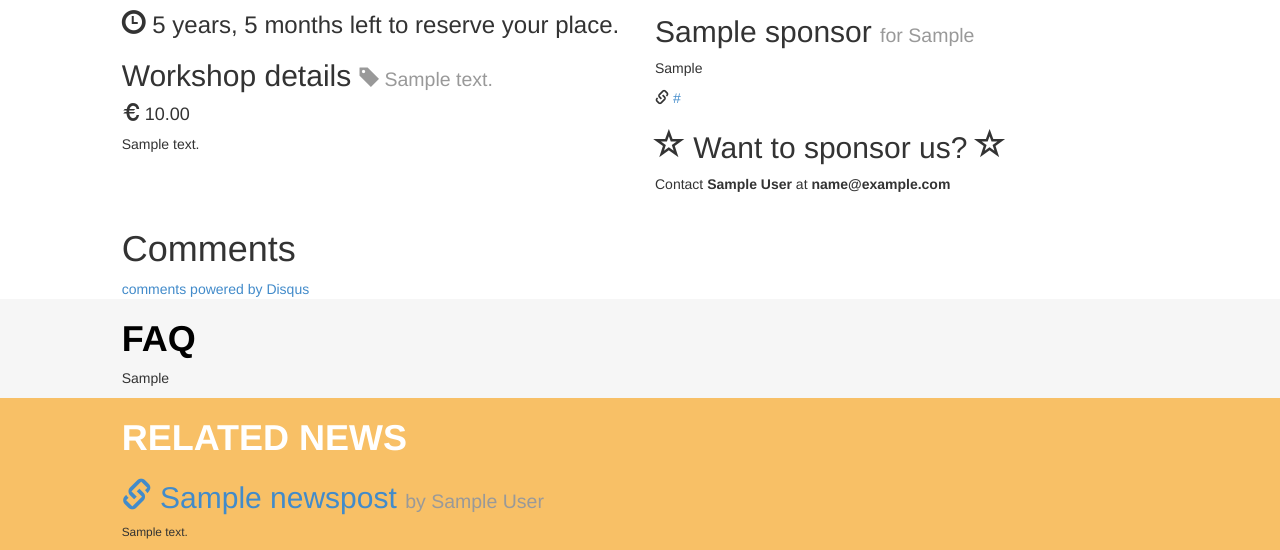
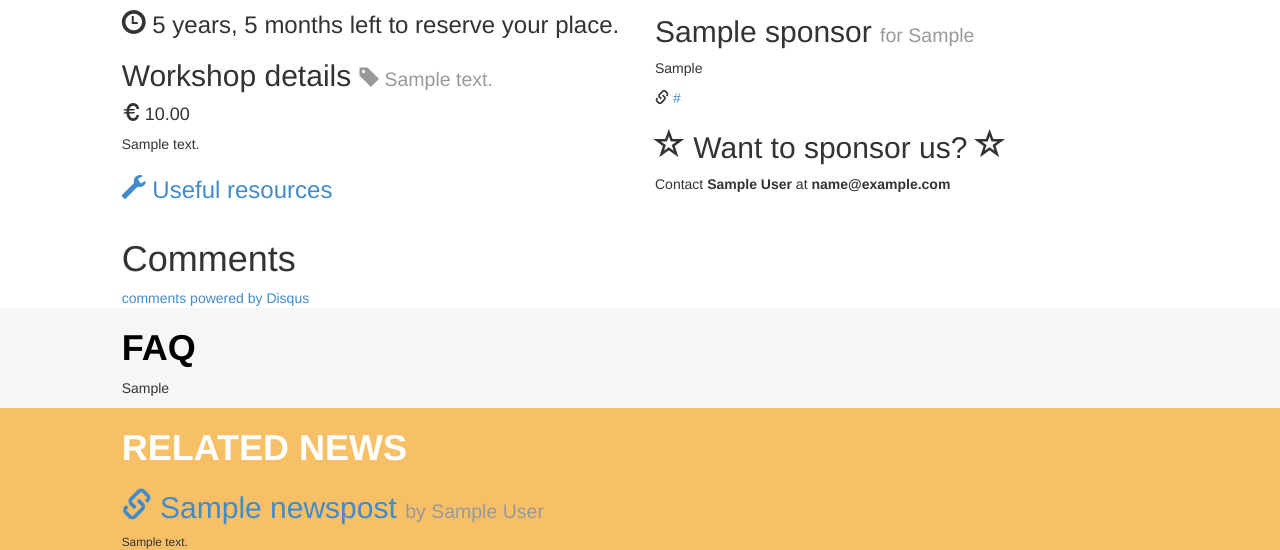
Before and after one commit to codinggrace/coding-grace-website, a Django app: a page that uses events/templates/events/event.html in a window 1280 px wide. Shown: the part 370-920 px from the top of the page. Run offline with Django 3.2, Linux system fonts and the light colour scheme; tables that the repository leaves empty hold one stand-in row (values such as "Sample post"); parts of the project's set-up code (start-up, migrations or seed data) failed here and were passed over; some libraries are stand-ins or nearby versions.

Commit message:
added link to the resources to event page

```diff
--- a/events/templates/events/event.html
+++ b/events/templates/events/event.html
@@ -35,6 +35,7 @@
 
                 {{event.description|md|safe}}
 
+                <h3><a href="/resources/"><span class="glyphicon glyphicon-wrench"></span> Useful resources</a></h3>
 
             </div>
             <div class="col-md-6">
```
